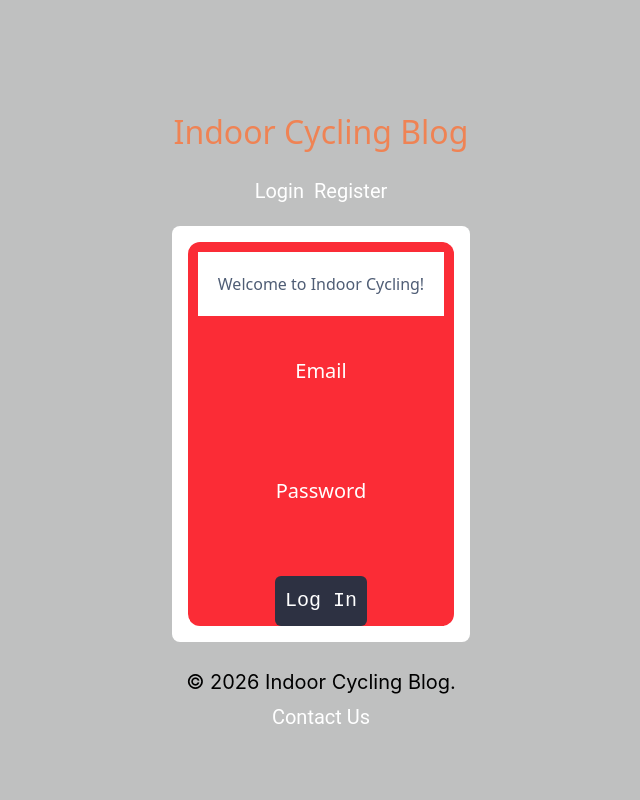
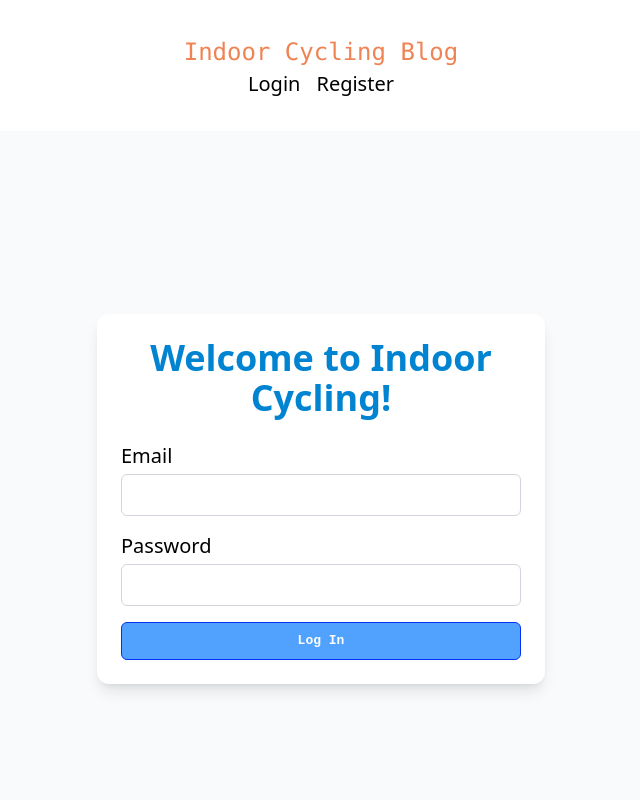
Before and after one commit to Anne-Zwift/vite-indoorcyclingblog, a website built with Vite: page index.html in a window 1280 px wide. Shown: the top 800 px of the page, without its empty margins (319-959 px from the left). Built offline with nearby package versions, Linux system fonts and the light colour scheme.

Commit message:
feat(tailwind): partially migrate login page to Tailwind

```diff
--- a/index.html
+++ b/index.html
@@ -6,11 +6,20 @@
     <meta name="viewport" content="width=device-width, initial-scale=1.0" />
     <title>Indoor Cycling Blog</title>
   </head>
-  <body>
+  <!-- remove the bg-color in body later? -->
+  <body class="bg-(--color-primary) min-h-screen flex flex-col">
     <div id="app">
-      <h1 id="h1">Indoor Cycling Blog</h1>
-      <div id="nav-container"></div>
-      <div id="content-area"></div>
+      <h1
+        class="w-full text-center text-lg font-medium font-mono text-(--color-h1-text) mt-9 md:text-2xl"
+        id="h1"
+      >
+        Indoor Cycling Blog
+      </h1>
+      <div class="w-full text-center" id="nav-container"></div>
+      <div
+        class="flex-1 w-full max-w-5xl mx-auto px-4 m-8"
+        id="content-area"
+      ></div>
     </div>
 
     <script type="module" src="/src/main.ts"></script>
--- a/src/components/Footer.ts
+++ b/src/components/Footer.ts
@@ -3,13 +3,14 @@
  * @returns {HTMLElement} The footer element.
  */
 
-
 export function Footer(): HTMLElement {
   const footer = document.createElement('footer');
   footer.classList.add('main-footer');
+  footer.className =
+    'flex-1 w-full max-w-5xl mt-auto mx-auto px-4 py-4 text-center';
 
   const copyright = document.createElement('p');
-  copyright.innerHTML = `&copy; ${new Date().getFullYear()} Indoor Cycling Blog.`
+  copyright.innerHTML = `&copy; ${new Date().getFullYear()} Indoor Cycling Blog.`;
 
   const contact = document.createElement('a');
   contact.href = 'mailto:contact@blog.com';
--- a/src/components/Navigation.ts
+++ b/src/components/Navigation.ts
@@ -1,6 +1,5 @@
-import { state, logout, subscribe } from "../utils/store";
-import { navigate} from '../utils/router';
-
+import { state, logout, subscribe } from '../utils/store';
+import { navigate } from '../utils/router';
 
 /**
  * Creates the main navigation bar
@@ -11,7 +10,6 @@ import { navigate} from '../utils/router';
 const createNavElement = (): HTMLElement => {
   const navigation = document.createElement('nav');
   navigation.className = 'main-navigation';
-
 
   const allLinks = [
     { name: 'Home', path: '/', requiresLogin: true },
@@ -24,21 +22,19 @@ const createNavElement = (): HTMLElement => {
     { name: 'Register', path: '/register', requiresLogin: false },
   ];
 
-const linksToShow = allLinks.filter(link => {
-
+  const linksToShow = allLinks.filter((link) => {
     if (state.isLoggedIn) {
       return link.requiresLogin === true;
-
     }
 
     return link.requiresLogin === false;
-
   });
 
-linksToShow.forEach(linkNav => {
+  linksToShow.forEach((linkNav) => {
     const link = document.createElement('a');
     link.href = `#${linkNav.path}`;
     link.textContent = linkNav.name;
+    link.className = 'text-sm px-2 py-2  md:text-lg';
 
     if (linkNav.name === 'Create Post') {
       link.classList.add('nav-create-button');
@@ -50,18 +46,16 @@ linksToShow.forEach(linkNav => {
       if (linkNav.path === '/logout') {
         logout();
         navigate('/login');
-
       } else {
         navigate(linkNav.path);
       }
-
     });
 
     navigation.appendChild(link);
   });
 
   return navigation;
-}
+};
 
 /**
  * Creates the main navigation bar wrapper and manages its reactivity.
--- a/src/pages/LoginPage.ts
+++ b/src/pages/LoginPage.ts
@@ -9,30 +9,38 @@ import { navigate } from '../utils/router';
 
 export function LoginPage(): HTMLDivElement {
   const pageContainer = document.createElement('div');
-  pageContainer.className = 'bg-red-500 text-white p-10 rounded-xl';
+  pageContainer.className =
+    'min-h-[calc(100vh-4rem)] flex items-center justify-center bg-gray-50 px-4';
+
+  const card = document.createElement('div');
+  card.className = 'w-full max-w-md bg-white rounded-xl shadow-lg p-6';
 
   const title = document.createElement('h2');
   title.textContent = 'Welcome to Indoor Cycling!';
+  title.className =
+    'text-xl font-bold text-center mb-6 text-sky-600 md:text-2xl xl:text-4xl';
 
   const messageArea = document.createElement('div');
   messageArea.id = 'loginMessage';
-  messageArea.className = 'message-area';
-  messageArea.style.color = 'red';
+  /* messageArea.className = 'message-area'; */
+  /* messageArea.style.color = 'red'; */
+  messageArea.className = 'text-sm text-red-500 text-center mb-4';
 
   const loginForm = document.createElement('form');
-  loginForm.id = 'loginForm';
-  loginForm.className = 'login-form';
+  /*   loginForm.id = 'loginForm';
+  loginForm.className = 'login-form'; */
+  loginForm.className = 'space-y-4';
 
   loginForm.innerHTML = `
   <div class="form-group">
-   <label for="email">Email</label>
-   <input type="email" id="mail" name="email" required>
+   <label class="block text-sm font-medium mb-1 md:text-lg lg:text-xl" for="email">Email</label>
+   <input type="email" id="mail" name="email" required minlength="8" class="w-full rounded-md border border-gray-300 px-3 py-2 focus:outline-none focus:ring-2 focus:ring-blue-500" >
   </div>
   <div class="form-group">
-   <label for="password">Password</label>
-   <input type="password" id="password" name="password" required>
+   <label class="block text-sm font-medium mb-1 md:text-lg lg:text-xl" for="password">Password</label>
+   <input type="password" id="password" name="password" required minlength="8" class="w-full rounded-md border border-gray-300 px-3 py-2 focus:outline-none focus:ring-2 focus:ring-blue-500">
   </div>
-   <button type="submit" id="loginSubmitButton">Log In</button>
+   <button type="submit" id="loginSubmitButton" class="w-full bg-blue-400 text-white py-2 rounded-md font-semibold hover:bg-blue-700 transition">Log In</button>
   `;
 
   loginForm.addEventListener('submit', async (event: Event) => {
@@ -109,7 +117,8 @@ export function LoginPage(): HTMLDivElement {
     }
   });
 
-  pageContainer.append(title, messageArea, loginForm);
+  card.append(title, messageArea, loginForm);
+  pageContainer.append(card);
 
   return pageContainer;
 }
--- a/src/style.css
+++ b/src/style.css
@@ -1,11 +1,5 @@
 @import 'tailwindcss';
 
-/* @layer components {
-  .login-page-container {
-    background-color: var(--color-secondary);
-    color: var(--color-primary);
-  }
-} */
 
 :root {
   /* Font families */
@@ -44,20 +38,21 @@
   /* Set theme switcher, dark theme/Light theme */
 }
 
+/* temporary global defaults */
 *,
 *::before,
 *::after {
   box-sizing: border-box;
-  text-decoration: none;
+  /*   text-decoration: none;
   margin: 0;
-  padding: 0;
+  padding: 0; */
 }
 
 html {
   scroll-behavior: smooth;
 }
 
-#content-area {
+/* #content-area {
   width: 100%;
   max-width: 90%;
   margin: 20px auto;
@@ -68,9 +63,9 @@ html {
   background-color: var(--color-primary);
   border-radius: 8px;
   overflow-x: hidden;
-}
+} */
 
-body {
+/* body {
   display: flex;
   justify-content: center;
   align-items: center;
@@ -80,30 +75,30 @@ body {
   background-color: var(--background-color);
   word-break: break-word;
   overflow-wrap: break-word;
-}
+} */
 
-#posts-container {
+/* #posts-container {
   width: 100%;
   background-color: var(--color-primary);
   padding: 20px;
   margin-top: 20px;
   border-radius: 8px;
   overflow-x: hidden;
-}
+} */
 
-.main-navigation,
+/* .main-navigation,
 a {
   display: inline-flex;
   font-family: var(--font-family-main);
   font-size: var(--font-size-small);
   color: var(--color-primary);
   gap: 10px;
-}
+} */
 
-.main-navigation a:hover {
+/* .main-navigation a:hover {
   font-size: larger;
   color: var(--color-secondary);
-}
+} */
 
 img {
   display: block;
@@ -125,19 +120,19 @@ article.post-card {
   border-radius: 8px;
 }
 
-#h1 {
+/* #h1 {
   font-family: var(--font-family-h1);
   font-size: var(--font-size-x-large);
   font-weight: var(--font-weight-text-bold);
   color: var(--color-h1-text);
-}
+} */
 
-h1 {
+/* h1 {
   color: var(--color-secondary);
   font-size: var(--font-size-x-large);
   margin-top: 40px;
   margin-bottom: 20px;
-}
+} */
 
 /* h2 {
   font-family: var(--font-family-p);
@@ -150,7 +145,7 @@ h1 {
   border-radius: 8px;
 } */
 
-h3 {
+/* h3 {
   font-family: var(--font-family-h1);
   font-size: var(--font-size-large);
   margin-top: 20px;
@@ -158,9 +153,9 @@ h3 {
   border-top-style: ridge;
   border-radius: 3px;
   padding: 5px;
-}
+} */
 
-p {
+/* p {
   display: block;
   height: auto;
   font-family: var(--font-family-p);
@@ -173,27 +168,28 @@ p {
   margin-right: auto;
   word-break: break-word;
   overflow-wrap: break-word;
-}
+} */
 
+/* temporary global defaults */
 button {
   font-family: var(--font-family-span);
-  font-size: var(--font-size-base);
+  /*   font-size: var(--font-size-base);
   font-weight: var(--font-weight-text-bold);
   background-color: var(--color-bg-button);
-  color: var(--color-text-button);
-  border: none;
+  color: var(--color-text-button); */
+  border: 1px solid #0631f2;
   border-radius: 6px;
-  outline: none;
+  /*   outline: none;
   margin-top: 20px;
-  padding: 10px;
+  padding: 10px; */
   cursor: pointer;
 }
 
-Button:hover {
+/* Button:hover {
   background-color: var(--color-hover-button);
   font-weight: var(--font-weight-text-bolder);
   font-size: larger;
-}
+} */
 
 .read-more-link {
   max-width: 70%;
@@ -276,7 +272,7 @@ span {
 
 /* PostForm.ts */
 
-.status-message {
+/* .status-message {
   display: block;
   padding: 10px 20px;
   border-radius: 8px;
@@ -285,17 +281,17 @@ span {
   margin-top: 20px;
   text-align: center;
   transition: opacity 0.3s ease;
-}
+} */
 
-.status-success {
+/* .status-success {
   background-color: var(--color-text-ready);
   color: var(--color-primary);
-}
+} */
 
-.status-error {
+/* .status-error {
   background-color: var(--color-text-warning);
   color: var(--color-primary);
-}
+} */
 
 /* Login page */
 
@@ -311,7 +307,7 @@ h2 {
   color: var(--color-primary);
 } */
 
-.form-group {
+/* .form-group {
   margin-top: 40px;
   max-width: 300px;
 }
@@ -330,16 +326,16 @@ input {
   padding: 10px;
   border-radius: 4px;
   border: none;
-}
+} */
 
 /* Register page */
-input#email,
+/* input#email,
 input[type='email'] {
   width: 80%;
   padding: 10px;
   border-radius: 4px;
   border: none;
-}
+} */
 
 .register-page-container {
   background-color: var(--color-hover-button);
@@ -358,29 +354,29 @@ input[type='email'] {
 }
 
 /* Create page */
-#create-post-form-container,
+/* #create-post-form-container,
 h2 {
   background-color: var(--color-primary);
   color: var(--color-h1-text);
   padding: 20px;
   margin: 10px;
-}
+} */
 
-#create-post-form-container {
+/* #create-post-form-container {
   max-width: 800px;
   background-color: var(--background-color);
   padding: 5px;
-}
+} */
 
-.heading {
+/* .heading {
   font-size: var(--font-size-large);
   color: var(--color-secondary);
   background-color: var(--background-color);
   padding: 10px;
   border-radius: 3px;
-}
+} */
 
-input#text,
+/* input#text,
 input[type='text'] {
   width: 90%;
   height: 40px;
@@ -388,16 +384,16 @@ input[type='text'] {
   margin: 10px;
   border-radius: 4px;
   border: none;
-}
+} */
 
-textarea {
+/* textarea {
   width: 90%;
   height: 100px;
   padding: 5px;
   margin: 10px;
   border-radius: 4px;
   border: none;
-}
+} */
 
 /* Follow Profiles*/
 
@@ -440,10 +436,10 @@ textarea {
     max-width: 80%;
   }
 
-  h2 {
+  /*   h2 {
     background-color: var(--color-primary);
     color: var(--color-secondary);
-  }
+  } */
 
   #create-post-button {
     display: block;
@@ -492,9 +488,9 @@ textarea {
     margin-top: 20px;
   }
 
-  h2 {
+  /*   h2 {
     background-color: var(--color-primary);
-  }
+  } */
 
   h3 {
     max-width: 600px;
```
Lines whose indentation alone changed are shown as unchanged.
